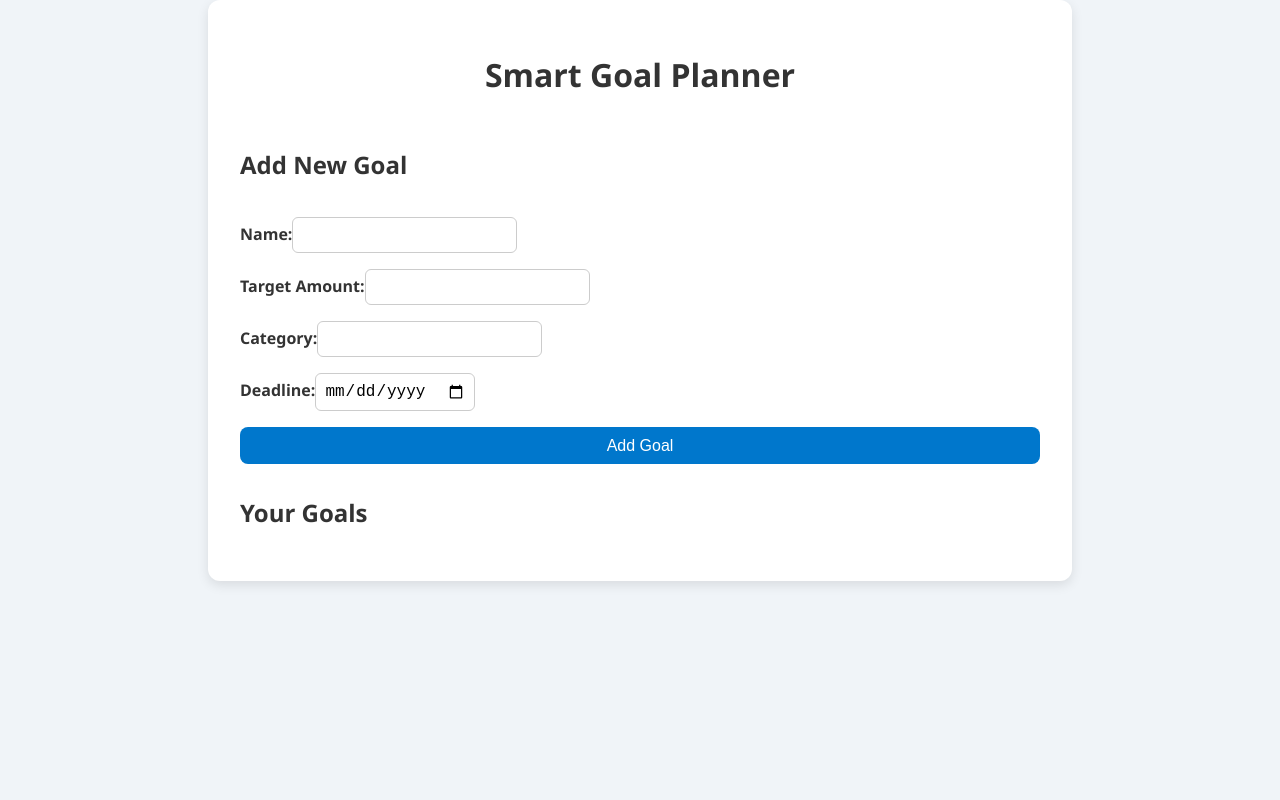
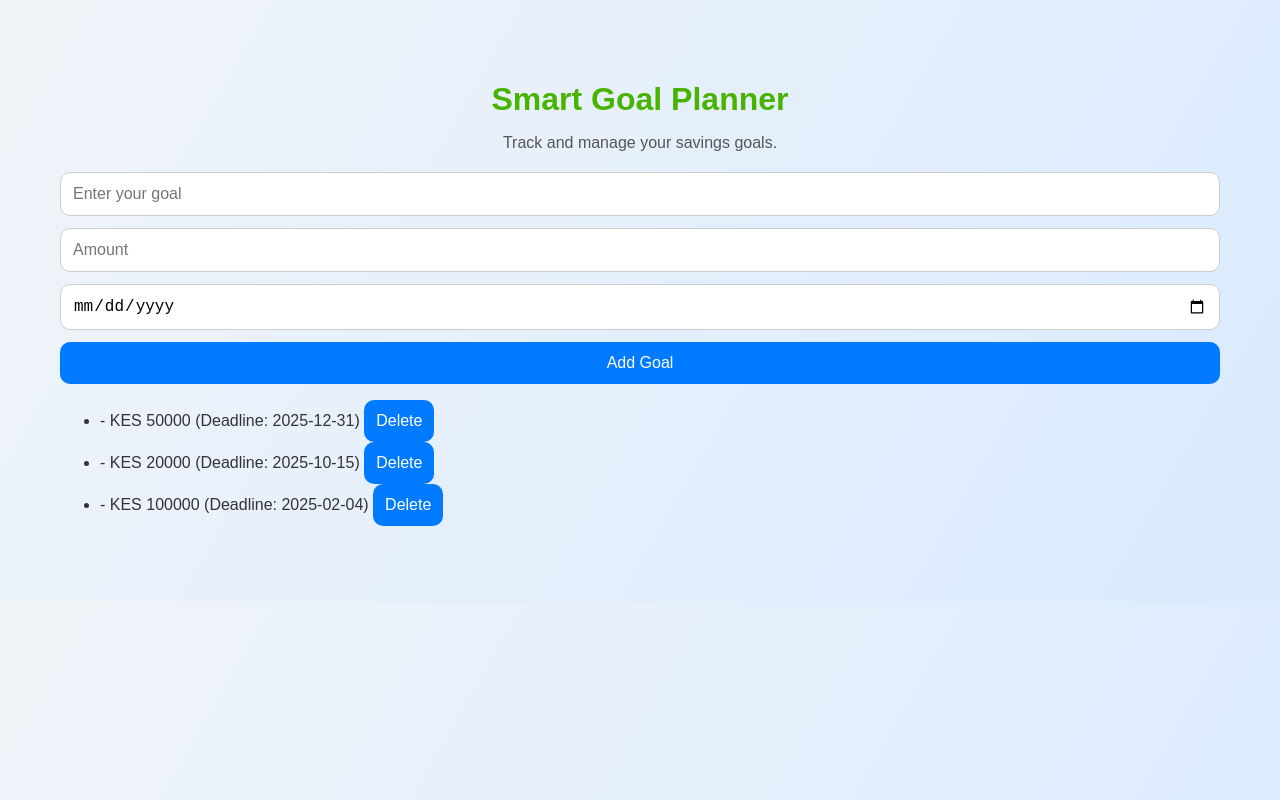
Before and after one commit to joan-pookie/smart-goal-planner, a React (Create React App) app: page / in a window 1280 px wide. Built offline with nearby package versions, Linux system fonts and the light colour scheme; data requests are answered from the project's data file.

Commit message:
Smart Goal Planner

```diff
--- /dev/null
+++ b/db.json
@@ -0,0 +1,22 @@
+{
+  "goals": [
+    {
+      "id": "1",
+      "goal": "Buy a Laptop",
+      "amount": 50000,
+      "deadline": "2025-12-31"
+    },
+    {
+      "id": "2",
+      "goal": "Emergency Fund",
+      "amount": 20000,
+      "deadline": "2025-10-15"
+    },
+    {
+      "id": "b24d",
+      "goal": "school",
+      "amount": 100000,
+      "deadline": "2025-02-04"
+    }
+  ]
+}
--- a/src/App.css
+++ b/src/App.css
@@ -1,64 +1,112 @@
-
+/* App.css */
 body {
-  font-family: 'Segoe UI', sans-serif;
-  background-color: #f0f4f8;
-  margin: 0;
-  padding: 0;
+  font-family: 'Segoe UI', Tahoma, Geneva, Verdana, sans-serif;
+  background: linear-gradient(120deg, #f0f4f8, #d9eaff);
   color: #333;
+  padding: 40px;
 }
 
-.App {
-  max-width: 800px;
-  margin: 0 auto;
-  padding: 2rem;
+.container {
+  max-width: 600px;
+  margin: auto;
   background-color: #fff;
-  border-radius: 12px;
-  box-shadow: 0 4px 12px rgba(0, 0, 0, 0.1);
+  padding: 30px 40px;
+  border-radius: 16px;
+  box-shadow: 0 10px 25px rgba(0, 0, 0, 0.08);
+  transition: transform 0.3s ease;
 }
 
-header {
+.container:hover {
+  transform: scale(1.01);
+}
+
+h1 {
+  color: #48b300;
   text-align: center;
-  margin-bottom: 2rem;
+  margin-bottom: 8px;
+  font-size: 2rem;
+}
+
+p {
+  text-align: center;
+  margin-bottom: 20px;
+  color: #555;
+}
+
+hr {
+  margin: 20px 0;
+  border: none;
+  border-top: 2px solid #eee;
 }
 
 form {
   display: flex;
   flex-direction: column;
-  gap: 1rem;
-  margin-bottom: 2rem;
+  gap: 12px;
 }
 
-form input {
-  padding: 0.5rem;
-  border-radius: 6px;
+input {
+  padding: 12px;
+  font-size: 16px;
+  border-radius: 10px;
   border: 1px solid #ccc;
-  font-size: 1rem;
+  transition: border 0.3s ease, box-shadow 0.3s ease;
 }
 
-form label {
-  font-weight: bold;
+input:focus {
+  border-color: #33ff00;
+  box-shadow: 0 0 5px rgba(0, 123, 255, 0.4);
+  outline: none;
 }
 
-form button {
-  padding: 0.6rem 1rem;
-  background-color: #0077cc;
+button {
+  padding: 12px;
+  font-size: 16px;
+  border-radius: 10px;
+  border: none;
+  background-color: #007bff;
   color: white;
+  cursor: pointer;
+  transition: background-color 0.3s ease, transform 0.2s ease;
+}
+
+button:hover {
+  background-color: #0056b3;
+  transform: scale(1.02);
+}
+
+.goal-item {
+  display: flex;
+  justify-content: space-between;
+  align-items: center;
+  background-color: #f1f9ff;
+  padding: 14px 16px;
+  margin-bottom: 12px;
+  border-radius: 10px;
+  border-left: 6px solid #51ff00;
+  transition: background-color 0.3s ease;
+}
+
+.goal-item:hover {
+  background-color: #e2f0ff;
+}
+
+.goal-item span {
+  font-weight: 500;
+  color: #333;
+}
+
+.delete-btn {
+  background-color: #520112;
+  color: white;
+  padding: 8px 14px;
   border: none;
   border-radius: 8px;
   cursor: pointer;
-  font-size: 1rem;
+  transition: background-color 0.3s ease, transform 0.2s ease;
 }
 
-form button:hover {
-  background-color: #005fa3;
+.delete-btn:hover {
+  background-color: #e70a15;
+  transform: scale(1.05);
 }
-
-ul {
-  list-style-type: none;
-  padding-left: 0;
-}
-
-li {
-  padding: 0.75rem;
-  border-bottom: 1px solid #eee;
-}
--- a/src/App.js
+++ b/src/App.js
@@ -1,34 +1,104 @@
-import React, { useState } from 'react';
-import GoalForm from './components/GoalForm';
-import './App.css';
+import React, { useEffect, useState } from "react";
+import "./App.css";
 
 function App() {
   const [goals, setGoals] = useState([]);
+  const [formData, setFormData] = useState({
+    goal: "",
+    amount: "",
+    deadline: ""
+  });
 
+  useEffect(() => {
+    fetch("http://localhost:3001/goals")
+      .then((res) => res.json())
+      .then((data) => setGoals(data))
+      .catch((error) => console.error("Error fetching goals:", error));
+  }, []);
 
-  function addGoal(newGoal) {
-    setGoals([...goals, newGoal]);
-    console.log('New goal added:', newGoal);
+  function handleChange(e) {
+    setFormData({
+      ...formData,
+      [e.target.name]: e.target.value
+    });
+  }
+
+  function handleSubmit(e) {
+    e.preventDefault();
+
+    const newGoal = {
+      goal: formData.title,
+      amount: Number(formData.amount),
+      deadline: formData.deadline
+    };
+
+    fetch("http://localhost:3001/goals", {
+      method: "POST",
+      headers: {
+        "Content-Type": "application/json"
+      },
+      body: JSON.stringify(newGoal)
+    })
+      .then((res) => res.json())
+      .then((data) => {
+        setGoals([...goals, data]);
+        setFormData({ title: "", amount: "", deadline: "" });
+      })
+      .catch((error) => console.error("Submit error:", error));
+  }
+
+  function handleDelete(id) {
+    fetch(`http://localhost:3001/goals/${id}`, {
+      method: "DELETE"
+    })
+      .then(() => {
+        const updatedGoals = goals.filter((goal) => goal.id !== id);
+        setGoals(updatedGoals);
+      })
+      .catch((error) => console.error("Delete error:", error));
   }
 
   return (
-    <div className="App">
-      <header>
+    <div style={{ padding: "20px", fontFamily: "Arial" }}>
       <h1>Smart Goal Planner</h1>
-      </header>
+      <p>Track and manage your savings goals.</p>
 
-      <main>
-        <GoalForm onAddGoal={addGoal} />
+      <form onSubmit={handleSubmit}>
+        <input
+          type="text"
+          name="title"
+          placeholder="Enter your goal"
+          value={formData.title}
+          onChange={handleChange}
+          required
+        />
+        <input
+          type="number"
+          name="amount"
+          placeholder="Amount"
+          value={formData.amount}
+          onChange={handleChange}
+          required
+        />
+        <input
+          type="date"
+          name="deadline"
+          value={formData.deadline}
+          onChange={handleChange}
+          required
+        />
+        <button type="submit">Add Goal</button>
+      </form>
 
-        <h2>Your Goals</h2>
       <ul>
         {goals.map((goal) => (
           <li key={goal.id}>
-              {goal.name} – {goal.savedAmount}/{goal.targetAmount}
+            <strong>{goal.title}</strong> - KES {goal.amount} (Deadline:{" "}
+            {goal.deadline}){" "}
+            <button onClick={() => handleDelete(goal.id)}>Delete</button>
           </li>
         ))}
       </ul>
-      </main>
     </div>
   );
 }
```
Lines whose indentation alone changed are shown as unchanged.
